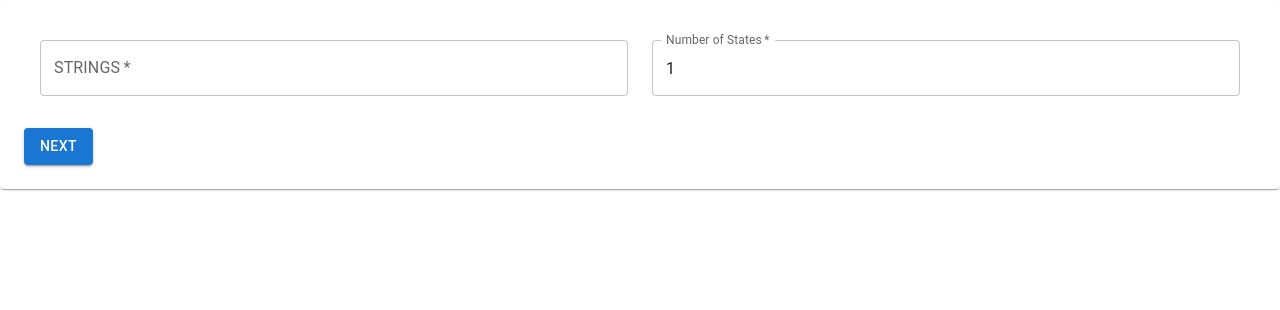
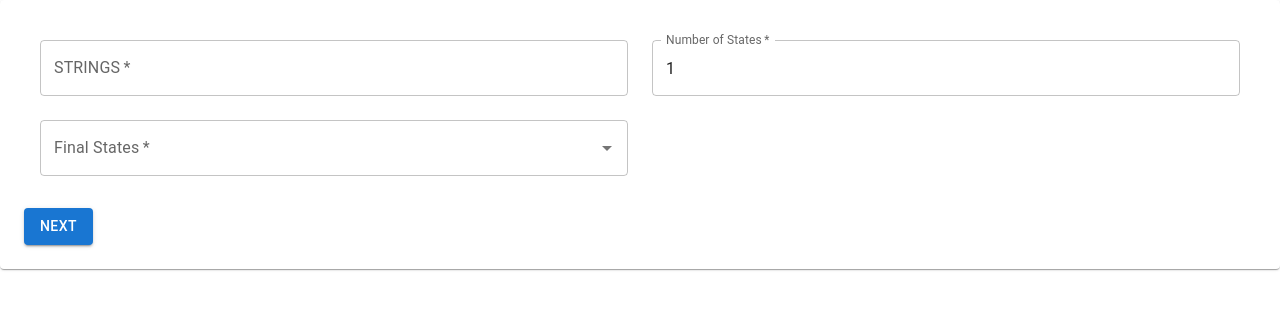
Before and after one commit to developer-sidani/NFA-TO-DFA, a React (Create React App) app: page / in a window 1280 px wide. Shown: the top 310 px of the page. Built offline with nearby package versions, Linux system fonts and the light colour scheme.

Commit message:
draft - Added final states autocomplete. This textfield is dependent on the first textfield that is getting the states

```diff
--- a/src/pages/formPage/index.tsx
+++ b/src/pages/formPage/index.tsx
@@ -11,21 +11,32 @@ import {
 import * as Yup from 'yup'
 import { wait } from '../../utils'
 
+const getFinalStates = (x:number):string[] => {
+  const myArray:string[] = []
+  for (let i = 1; i <= x; i++) {
+    myArray.push(`q${i}`)
+  }
+  return myArray
+}
+
+console.log(getFinalStates(1))
+
 const DefaultStatesPage:FC = () => (
     <Formik
+      enableReinitialize
       validationSchema={Yup.object({
         states: Yup.number()
           .positive()
           .required(),
         strings: Yup.array().min(2).required(),
+        finalStates: Yup.array().min(1).required(),
       })}
       initialValues={{
         states: 1,
         strings: '',
+        finalStates: '',
       }}
       onSubmit={async (values, { resetForm }) => {
-        // @ts-ignore
-        // values.strings = defaultStrings
         console.log(values)
         await wait(500)
         resetForm()
@@ -62,9 +73,6 @@ const DefaultStatesPage:FC = () => (
                       filterSelectedOptions
                       onChange={(e, value) => setFieldValue('strings',
                         value || '')}
-                      // onChange={(e, newVal) => {
-                      //   handleChange(newVal)
-                      // }}
                       renderInput={(params) => (
                         <TextField
                           onBlur={handleBlur}
@@ -98,6 +106,33 @@ const DefaultStatesPage:FC = () => (
                       variant="outlined"
                     />
                   </Grid>
+                  <Grid
+                    item
+                    md={6}
+                    xs={12}
+                  >
+                    <Autocomplete
+                      multiple
+                      onOpen={handleBlur}
+                      options={getFinalStates(values.states)}
+                      filterSelectedOptions
+                      onChange={(e, value) => setFieldValue('finalStates',
+                        value || '')}
+                      renderInput={(params) => (
+                        <TextField
+                          onBlur={handleBlur}
+                          name="finalStates"
+                          required
+                          helperText={touched.finalStates && errors.finalStates}
+                          error={Boolean(touched.finalStates
+                            && errors.finalStates)}
+                          {...params}
+                          label="Final States"
+                          placeholder="Final States"
+                        />
+                      )}
+                    />
+                  </Grid>
                 </Grid>
               </Form>
 
```
